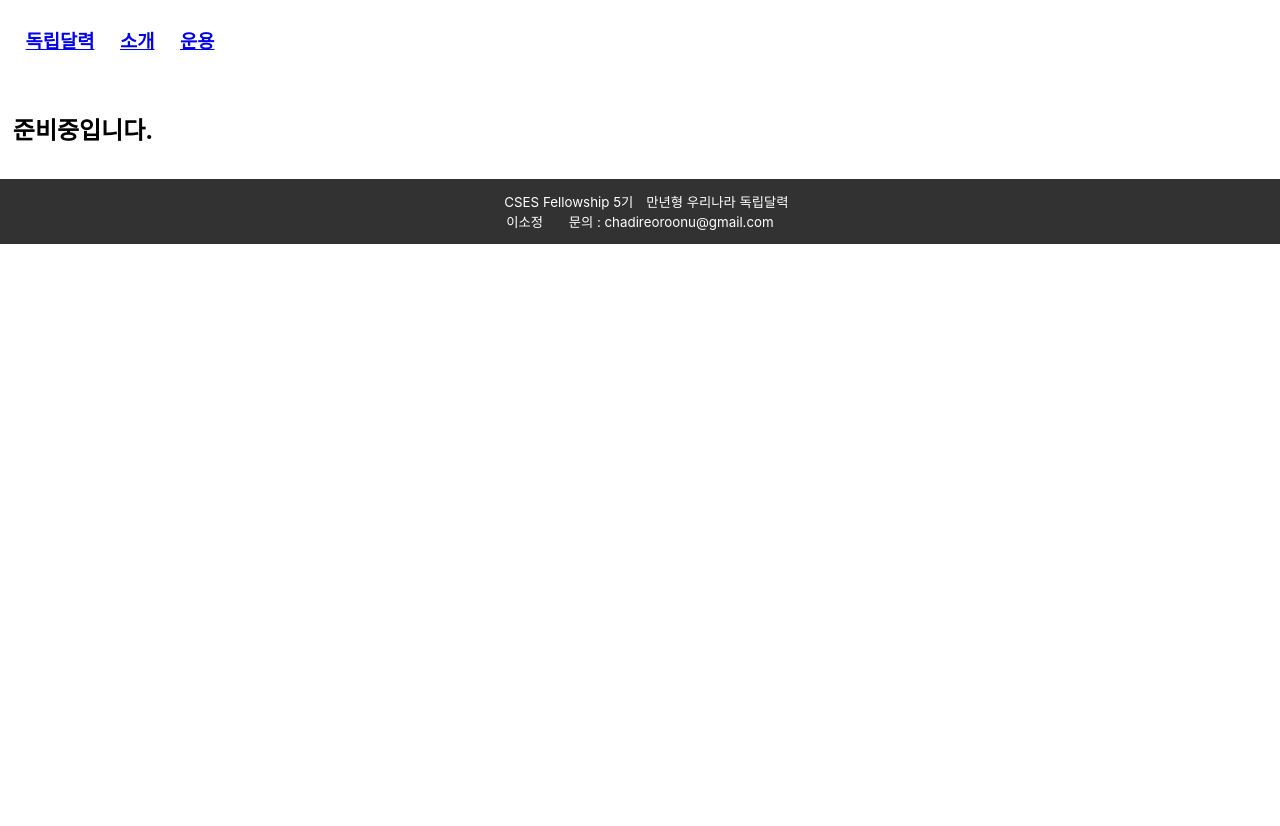
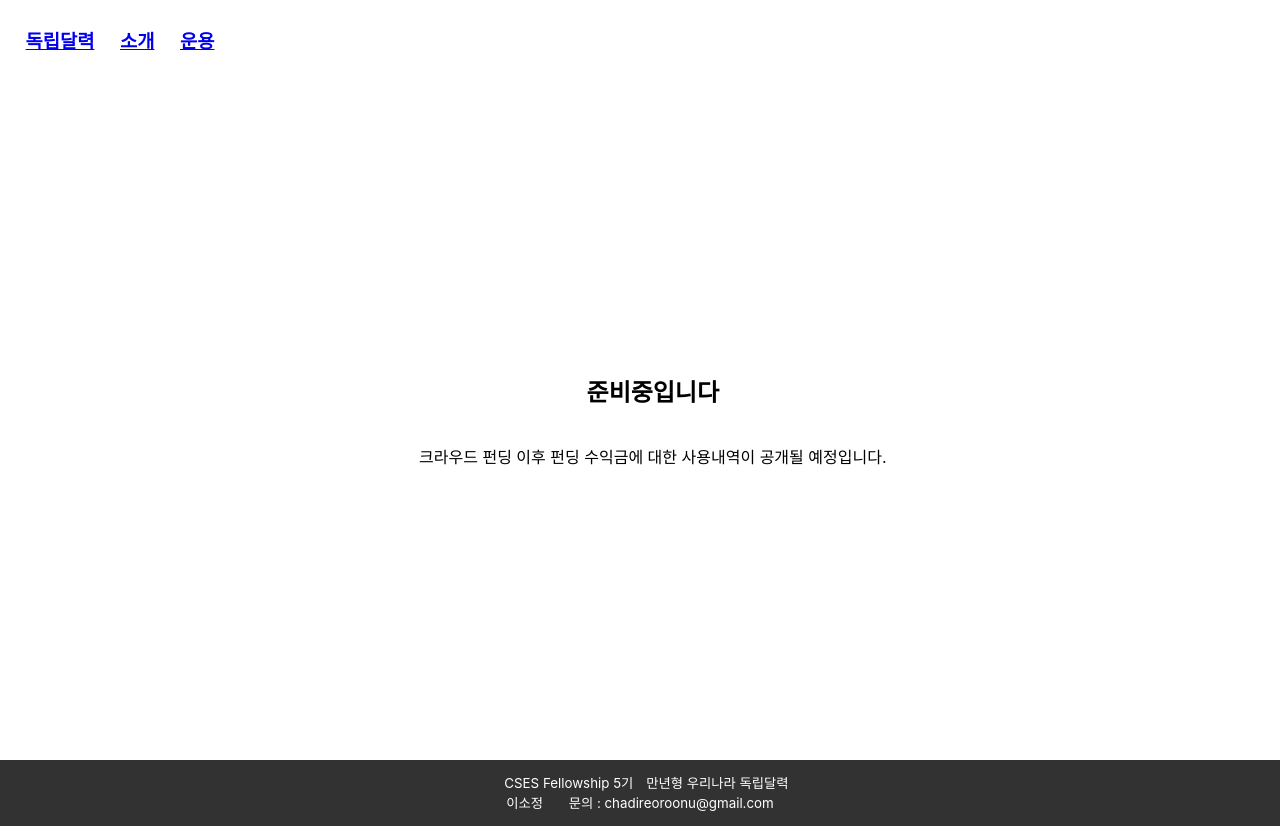
Before and after one commit to chadireoroonu/Independence, a React (Create React App) app in the folder calendar/: page /funding in a window 1280 px wide. Shown: the top 826 px of the page. Before the commit the page ends 800 px from the top, so only its background shows below. Built offline with nearby package versions, Linux system fonts and the light colour scheme.

Commit message:
💄 Design: Funding page css

```diff
--- /dev/null
+++ b/calendar/src/pages/Funding.css
@@ -0,0 +1,9 @@
+#funding {
+  display: flex;
+  width: 98%;
+  min-height: 82vh;
+  margin: 0 1%;
+  justify-content: center;
+  align-items: center;
+  flex-direction: column;
+}
--- a/calendar/src/pages/Funding.js
+++ b/calendar/src/pages/Funding.js
@@ -1,9 +1,11 @@
 import React from 'react';
+import './Funding.css'
 
 function Funding() {
   return (
-    <div>
-      <h2>준비중입니다.</h2>
+    <div id='funding'>
+      <h2>준비중입니다</h2>
+      <p>크라우드 펀딩 이후 펀딩 수익금에 대한 사용내역이 공개될 예정입니다.</p>
     </div>
   );
 }
```
